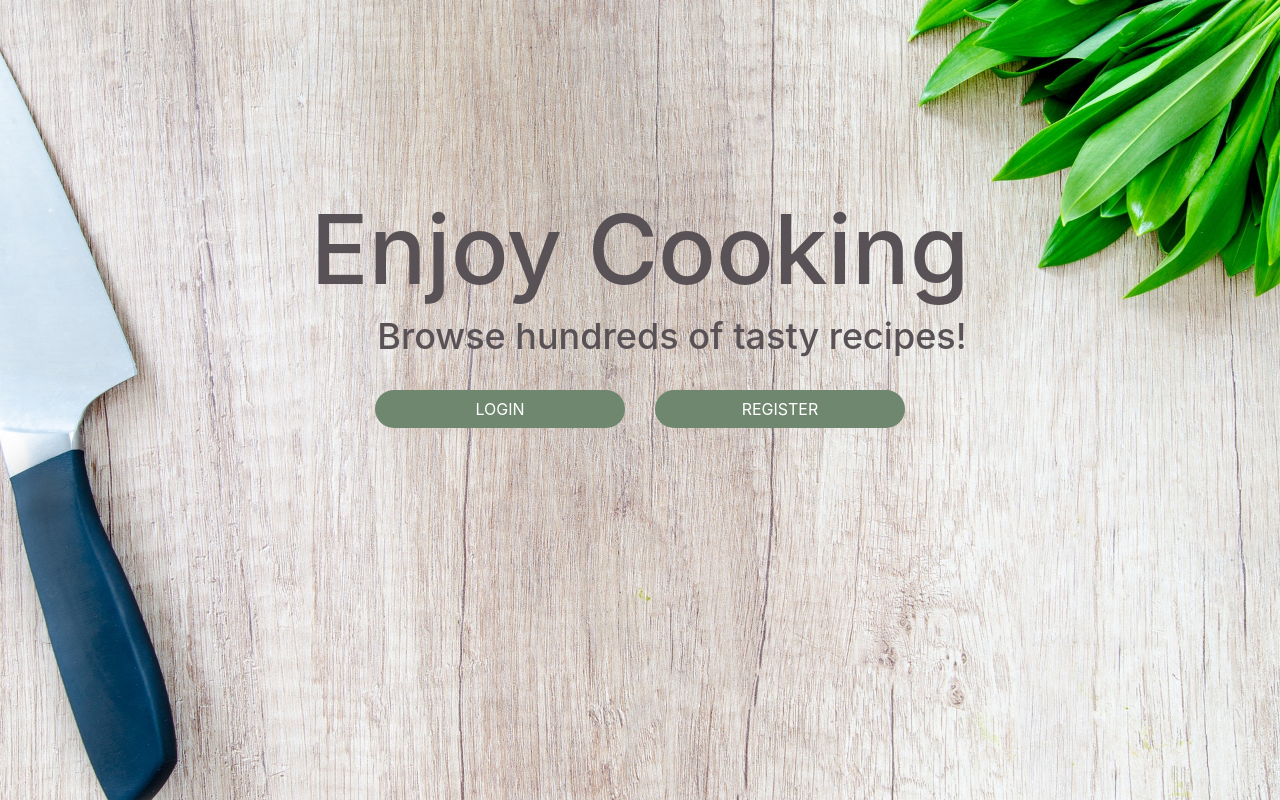
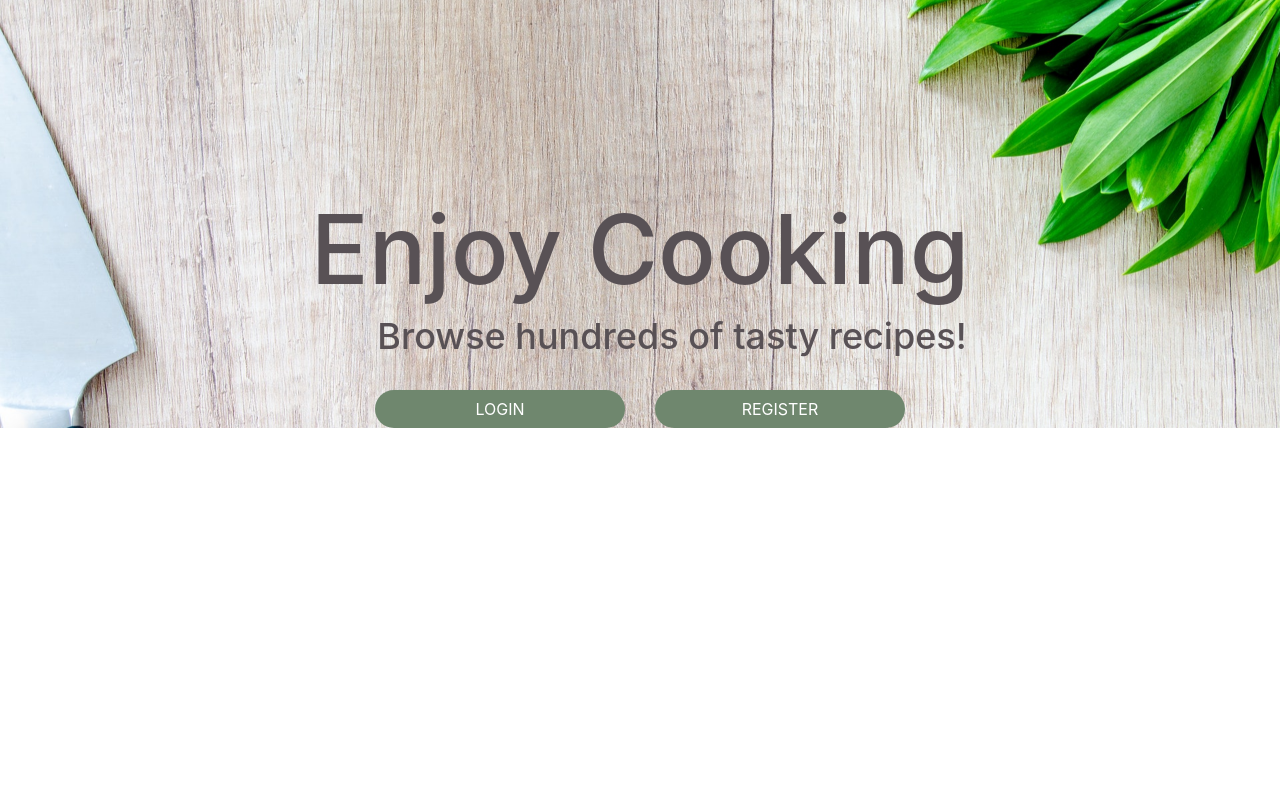
Before and after one commit to ajin-chwy/1808-Java-Project2, an Angular app in the folder recipe-sharing-app/: page /login in a window 1280 px wide. Built offline with nearby package versions, Linux system fonts and the light colour scheme; no server answers.

Commit message:
updated the styling for the background image

```diff
--- a/recipe-sharing-app/src/app/app.component.css
+++ b/recipe-sharing-app/src/app/app.component.css
@@ -1,7 +1,7 @@
 #main{
     background-image: url('../assets/img/cuttingboardbackground.jpeg');
+    background-attachment: fixed;
+    background-position: center;
     background-repeat: no-repeat;
-    background-size: 100%;
-    height: 100vh;
-    background-attachment: scroll;
+    background-size: cover;
 }
--- a/recipe-sharing-app/src/app/create-recipe/create-recipe.component.html
+++ b/recipe-sharing-app/src/app/create-recipe/create-recipe.component.html
@@ -64,12 +64,3 @@
 
   </form>
 </div>
-
-<ol *ngIf="steps != undefined">
-  <h6>Steps</h6>
-  <li *ngFor="let s of stepList">{{s}}</li>
-</ol>
-<ol *ngIf="ingredients != undefined">
-  <h6>Ingredients</h6>
-  <li *ngFor="let i of ingredientsList">{{i}}</li>
-</ol>
```
